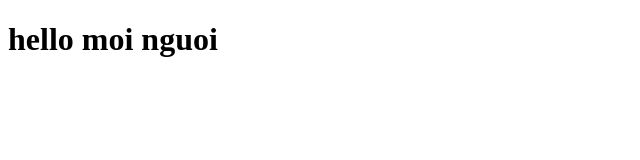
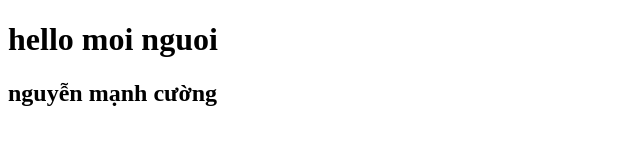
Before and after one commit to cuongvia123/demo-github, a plain HTML site: page index.html in a window 1280 px wide. Shown: the whole page, without its empty margins (0-640 px from the left). Drawn offline with Linux system fonts and the light colour scheme.

Commit message:
Update index.html
update code

```diff
--- a/index.html
+++ b/index.html
@@ -8,5 +8,7 @@
 </head>
 <body>
     <h1>hello moi nguoi</h1>
+
+    <h2>nguyễn mạnh cường<h2>
 </body>
 </html>
```
